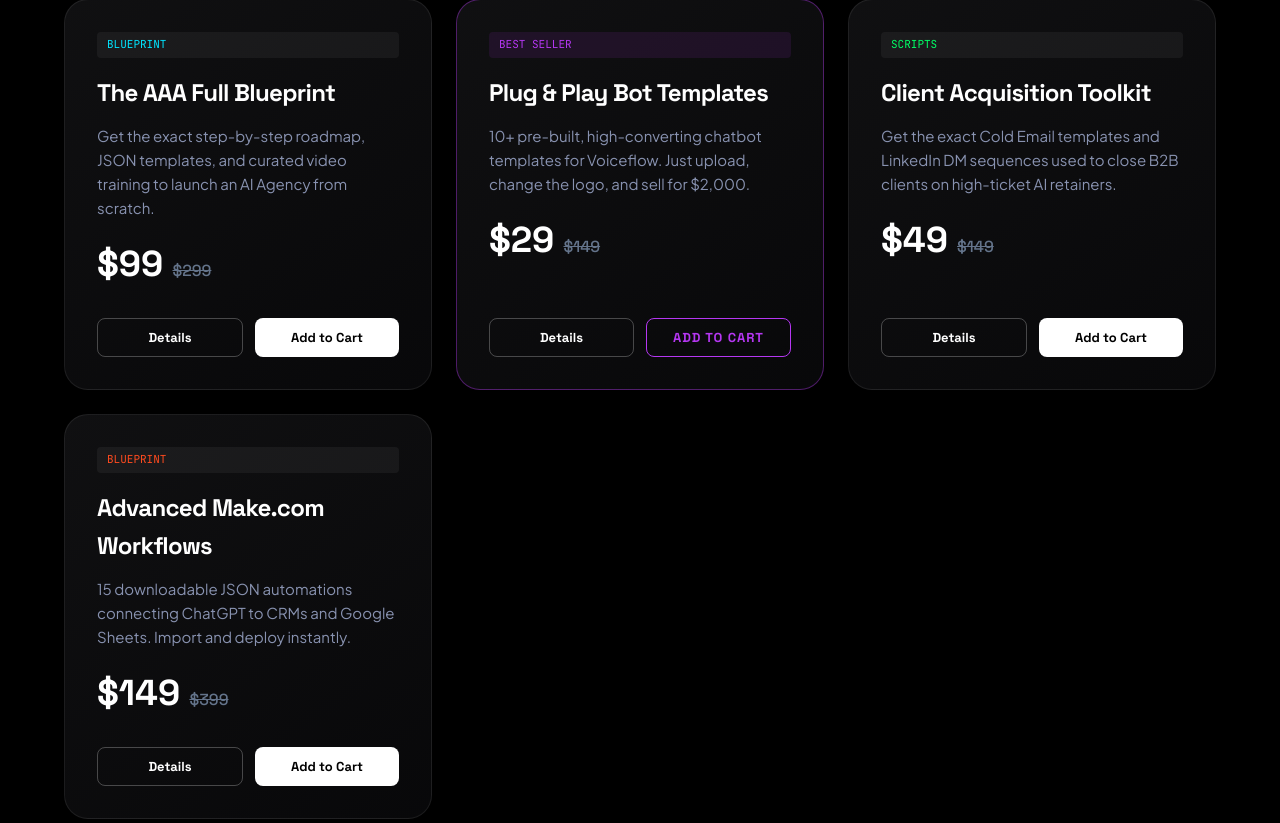
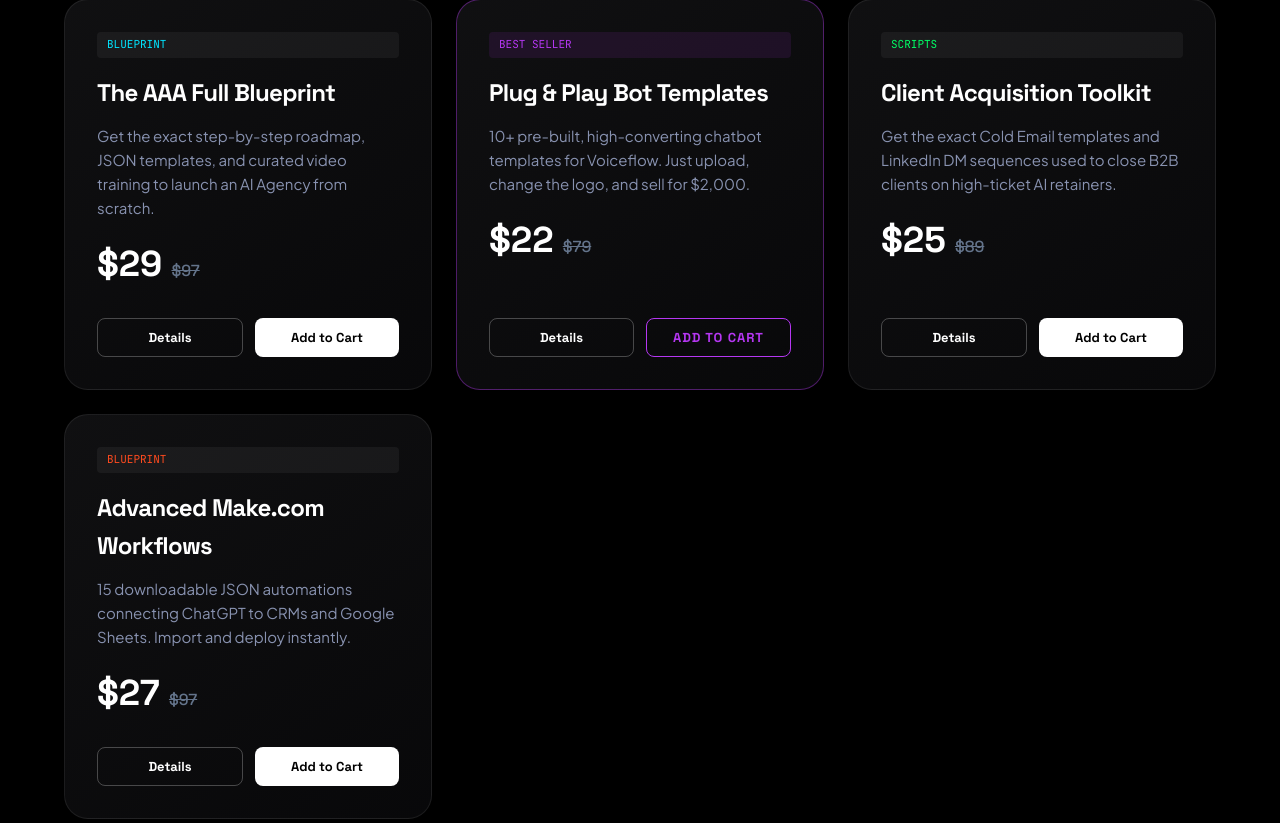
Before and after one commit to Amrit022/agentos-live, a Flask app: page / in a window 1280 px wide. Shown: the part 4556-5379 px from the top of the page. Run offline with Flask 3, Linux system fonts and the light colour scheme; some libraries are stand-ins or nearby versions.

Commit message:
Update prices and add PayPal

```diff
--- a/templates/index.html
+++ b/templates/index.html
@@ -516,10 +516,10 @@
       <div class="prod-tag" style="color: var(--neon-blue);">BLUEPRINT</div>
       <h3 class="bento-title">The AAA Full Blueprint</h3>
       <p class="bento-desc">Get the exact step-by-step roadmap, JSON templates, and curated video training to launch an AI Agency from scratch.</p>
-      <div class="prod-price">$99 <strike>$299</strike></div>
+      <div class="prod-price">$29 <strike>$97</strike></div>
       <div style="display: flex; gap: 12px; margin-top: auto;">
-        <button class="btn-solid" style="flex:1; padding:10px; font-size:13px; background: transparent; color: #fff; border: 1px solid var(--border-bright);" onclick="viewDetails('masterclass', 'The AAA Full Blueprint', 99, 'BLUEPRINT', 'var(--neon-blue)', 'Learn the exact step-by-step strategy to go from $0 to your first $10k/month AI Automation Agency. Includes downloadable Voiceflow templates and curated HD video tutorials.', '🎥')">Details</button>
-        <button class="btn-solid" style="flex:1; padding:10px; font-size:13px;" onclick="addToCart('The AAA Video Masterclass', 99, '🎥', 'A complete video masterclass on building an AI Agency.')">Add to Cart</button>
+        <button class="btn-solid" style="flex:1; padding:10px; font-size:13px; background: transparent; color: #fff; border: 1px solid var(--border-bright);" onclick="viewDetails('masterclass', 'The AAA Full Blueprint', 29, 'BLUEPRINT', 'var(--neon-blue)', 'Learn the exact step-by-step strategy to go from $0 to your first $10k/month AI Automation Agency. Includes downloadable Voiceflow templates and curated HD video tutorials.', '🎥')">Details</button>
+        <button class="btn-solid" style="flex:1; padding:10px; font-size:13px;" onclick="addToCart('The AAA Video Masterclass', 29, '🎥', 'A complete video masterclass on building an AI Agency.')">Add to Cart</button>
       </div>
     </div>
 
@@ -528,10 +528,10 @@
       <div class="prod-tag" style="color: var(--neon-purple); background: rgba(181, 55, 242, 0.1);">BEST SELLER</div>
       <h3 class="bento-title">Plug & Play Bot Templates</h3>
       <p class="bento-desc">10+ pre-built, high-converting chatbot templates for Voiceflow. Just upload, change the logo, and sell for $2,000.</p>
-      <div class="prod-price">$29 <strike>$149</strike></div>
+      <div class="prod-price">$22 <strike>$79</strike></div>
       <div style="display: flex; gap: 12px; margin-top: auto;">
-        <button class="btn-solid" style="flex:1; padding:10px; font-size:13px; background: transparent; color: #fff; border: 1px solid var(--border-bright);" onclick="viewDetails('templates', 'Plug & Play Bot Templates', 29, 'BEST SELLER', 'var(--neon-purple)', 'Stop building from scratch. This bundle includes pre-built templates for real estate, dental clinics, e-commerce, and more. 1-click import into Voiceflow.', '🤖')">Details</button>
-        <button class="btn-neon" style="flex:1; padding:10px; font-size:13px; border-color: var(--neon-purple); color: var(--neon-purple);" onclick="addToCart('Plug & Play Bot Templates', 29, '🤖', '10+ pre-built chatbot templates for local businesses.')">Add to Cart</button>
+        <button class="btn-solid" style="flex:1; padding:10px; font-size:13px; background: transparent; color: #fff; border: 1px solid var(--border-bright);" onclick="viewDetails('templates', 'Plug & Play Bot Templates', 22, 'BEST SELLER', 'var(--neon-purple)', 'Stop building from scratch. This bundle includes pre-built templates for real estate, dental clinics, e-commerce, and more. 1-click import into Voiceflow.', '🤖')">Details</button>
+        <button class="btn-neon" style="flex:1; padding:10px; font-size:13px; border-color: var(--neon-purple); color: var(--neon-purple);" onclick="addToCart('Plug & Play Bot Templates', 22, '🤖', '10+ pre-built chatbot templates for local businesses.')">Add to Cart</button>
       </div>
     </div>
 
@@ -540,10 +540,10 @@
       <div class="prod-tag" style="color: var(--neon-green);">SCRIPTS</div>
       <h3 class="bento-title">Client Acquisition Toolkit</h3>
       <p class="bento-desc">Get the exact Cold Email templates and LinkedIn DM sequences used to close B2B clients on high-ticket AI retainers.</p>
-      <div class="prod-price">$49 <strike>$149</strike></div>
+      <div class="prod-price">$25 <strike>$89</strike></div>
       <div style="display: flex; gap: 12px; margin-top: auto;">
-        <button class="btn-solid" style="flex:1; padding:10px; font-size:13px; background: transparent; color: #fff; border: 1px solid var(--border-bright);" onclick="viewDetails('acquisition', 'Client Acquisition Toolkit', 49, 'SCRIPTS', 'var(--neon-green)', 'Not sure what to say to business owners? Use these fill-in-the-blank scripts to close deals. Includes curated video recordings of live sales calls.', '🎥')">Details</button>
-        <button class="btn-solid" style="flex:1; padding:10px; font-size:13px;" onclick="addToCart('Client Acquisition Masterclass', 49, '🎥', 'Video masterclass on closing AI Agency clients.')">Add to Cart</button>
+        <button class="btn-solid" style="flex:1; padding:10px; font-size:13px; background: transparent; color: #fff; border: 1px solid var(--border-bright);" onclick="viewDetails('acquisition', 'Client Acquisition Toolkit', 25, 'SCRIPTS', 'var(--neon-green)', 'Not sure what to say to business owners? Use these fill-in-the-blank scripts to close deals. Includes curated video recordings of live sales calls.', '🎥')">Details</button>
+        <button class="btn-solid" style="flex:1; padding:10px; font-size:13px;" onclick="addToCart('Client Acquisition Masterclass', 25, '🎥', 'Video masterclass on closing AI Agency clients.')">Add to Cart</button>
       </div>
     </div>
 
@@ -552,10 +552,10 @@
       <div class="prod-tag" style="color: var(--neon-orange);">BLUEPRINT</div>
       <h3 class="bento-title">Advanced Make.com Workflows</h3>
       <p class="bento-desc">15 downloadable JSON automations connecting ChatGPT to CRMs and Google Sheets. Import and deploy instantly.</p>
-      <div class="prod-price">$149 <strike>$399</strike></div>
+      <div class="prod-price">$27 <strike>$97</strike></div>
       <div style="display: flex; gap: 12px; margin-top: auto;">
-        <button class="btn-solid" style="flex:1; padding:10px; font-size:13px; background: transparent; color: #fff; border: 1px solid var(--border-bright);" onclick="viewDetails('makecom', 'Advanced Make.com Workflows', 149, 'BLUEPRINT', 'var(--neon-orange)', 'Automations are where the real money is made. Download 15 complex Make.com workflows in JSON format, paired with curated HD video walkthroughs on how to deploy them.', '🎥')">Details</button>
-        <button class="btn-solid" style="flex:1; padding:10px; font-size:13px;" onclick="addToCart('Advanced Make.com Video Guide', 149, '🎥', 'Advanced video training on Make.com automations.')">Add to Cart</button>
+        <button class="btn-solid" style="flex:1; padding:10px; font-size:13px; background: transparent; color: #fff; border: 1px solid var(--border-bright);" onclick="viewDetails('makecom', 'Advanced Make.com Workflows', 27, 'BLUEPRINT', 'var(--neon-orange)', 'Automations are where the real money is made. Download 15 complex Make.com workflows in JSON format, paired with curated HD video walkthroughs on how to deploy them.', '🎥')">Details</button>
+        <button class="btn-solid" style="flex:1; padding:10px; font-size:13px;" onclick="addToCart('Advanced Make.com Video Guide', 27, '🎥', 'Advanced video training on Make.com automations.')">Add to Cart</button>
       </div>
     </div>
   </div>
```
